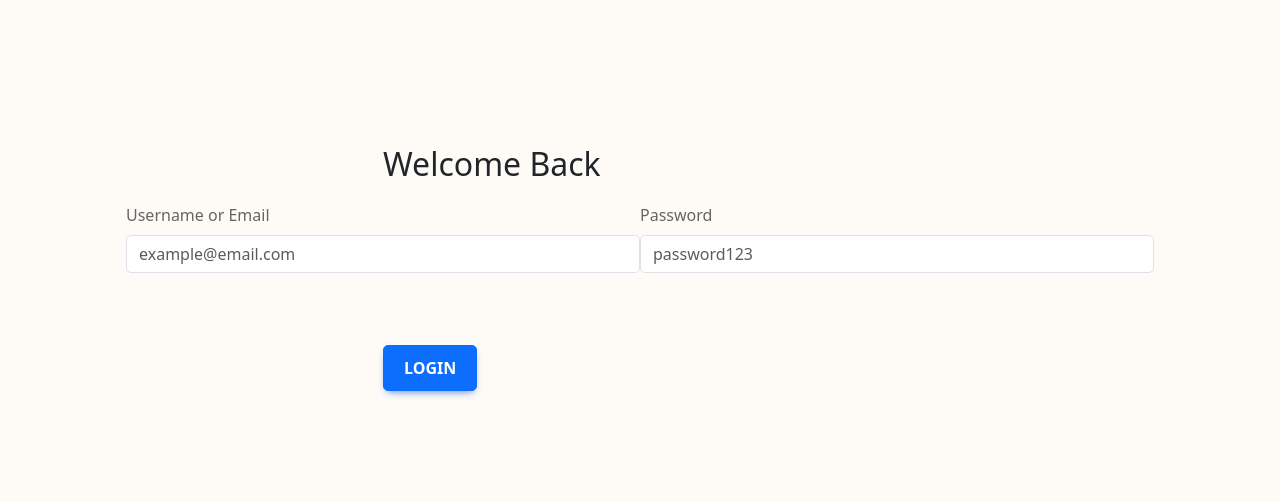
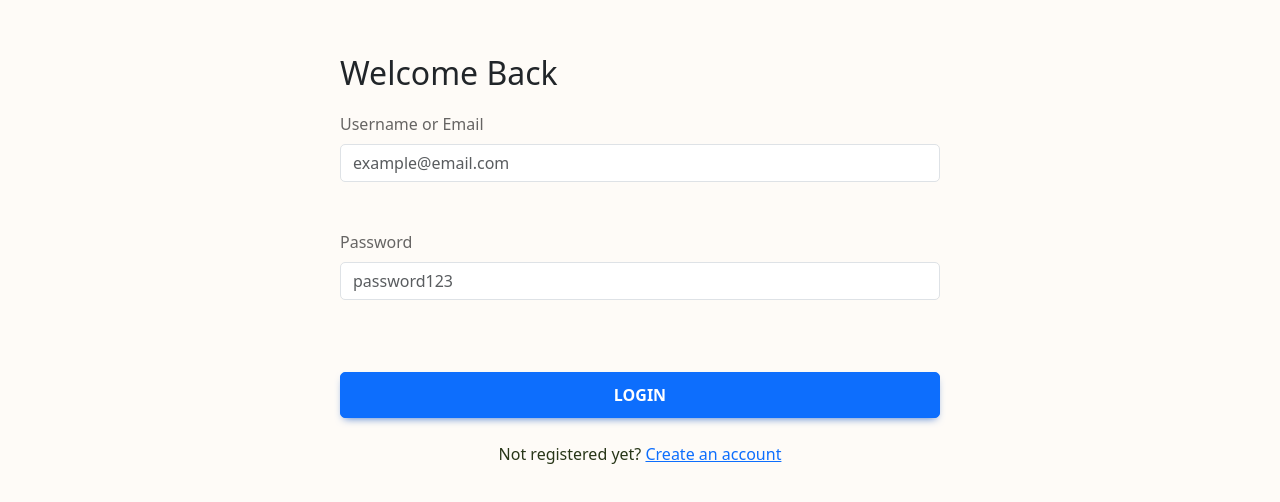
Before and after one commit to tlg-24-05-visa-sde-2/JavaScript-Project-Team-4, a React (Create React App) app in the folder client/: page /login in a window 1280 px wide. Shown: the part 132-634 px from the top of the page. Built offline with nearby package versions, Linux system fonts and the light colour scheme.

Commit message:
Login and signup page styling

```diff
--- a/client/src/assets/css/signup.css
+++ b/client/src/assets/css/signup.css
@@ -2,16 +2,22 @@
   background-color: #fefbf7;
   display: flex;
   flex-direction: column;
-  height: 100vh;
+  height: 100%;
   align-items: center;
   justify-content: center;
 }
 
 .signup-container {
+  display: flex;
+  flex-direction: column;
+  justify-content: center;
+  align-items: center;
   padding: 20px;
+  width: 50%;
 }
 
 .signup-container h2 {
+  width: 100%;
   margin-bottom: 20px;
 }
 
@@ -23,4 +29,31 @@
   border-radius: 5px;
   padding: 10px 20px;
   font-weight: bold;
+  width: 100%;
 }
+
+.user-form {
+  flex-direction: column;
+}
+
+.text-light {
+  width: 100%;
+}
+
+.text-light input {
+  width: 100%;
+}
+
+.user-input {
+  width: 100%;
+}
+
+.call-to-register {
+  padding-top: 24px;
+  text-align: center;
+  color: #283618;
+}
+
+.form-check-input[type="checkbox"] {
+  width: 1em;
+}
--- a/client/src/index.css
+++ b/client/src/index.css
@@ -1,4 +1,5 @@
 body {
+  height: 100%;
   margin: 0;
   font-family: -apple-system, BlinkMacSystemFont, "Segoe UI", "Roboto", "Oxygen",
     "Ubuntu", "Cantarell", "Fira Sans", "Droid Sans", "Helvetica Neue",
@@ -8,8 +9,14 @@ body {
   background-color: #fefae0;
 }
 
+html {
+  height: 100%;
+  background-color: #fefae0;
+}
+
 #root {
   background-color: #fefae0;
+  height: 100%;
 }
 
 code {
--- a/client/src/pages/Login.tsx
+++ b/client/src/pages/Login.tsx
@@ -4,7 +4,7 @@
  * This login is prepped to package up your user's input and pass it to whatever endpoint you may need to send it to
  *
  * Checkout the AuthService class handle and/or modify the logic used to log a user in
-*/
+ */
 
 import React, { ChangeEvent, useState } from "react";
 import Button from "react-bootstrap/Button";
@@ -12,6 +12,7 @@ import { toast } from "react-toastify";
 import Col from "react-bootstrap/Col";
 import Form from "react-bootstrap/Form";
 import AuthService from "../utils/AuthService";
+import { Link } from "react-router-dom";
 
 interface FormState {
   emailOrUsername: string;
@@ -20,7 +21,10 @@ interface FormState {
 
 function Login(): React.ReactElement {
   // State variable to hold our form data
-  const [formState, setFormState] = useState<FormState>({ emailOrUsername: "", password: "" });
+  const [formState, setFormState] = useState<FormState>({
+    emailOrUsername: "",
+    password: "",
+  });
 
   const [validated, setValidated] = useState<boolean>(false);
 
@@ -46,25 +50,24 @@ function Login(): React.ReactElement {
     // Handle the rest of the Login functionality here!
     // Change this to whatever your logic may need to be!
     const data: object = {
-        emailOrUsername: formState.emailOrUsername,
-        password: formState.password
-    }
+      emailOrUsername: formState.emailOrUsername,
+      password: formState.password,
+    };
 
-    console.log("data: ", data)
+    console.log("data: ", data);
 
     // Change the type of 'any' after you determine how you are getting your response
     const response: any = await AuthService.handleLogin(data);
 
     console.log("Submit login called");
 
-    if(response === "Login successful") {
+    if (response === "Login successful") {
       // Redirect to the login page
       toast.success("Login successful");
 
       setTimeout(() => {
         window.location.replace("/");
       }, 2000);
-
     } else {
       toast.error(`response: ${response}`);
     }
@@ -80,8 +83,8 @@ function Login(): React.ReactElement {
           onSubmit={handleSubmit}
           className="text-light"
         >
-          <Col className="mb-4">
-            <Form.Group as={Col} md="12" className="mb-5">
+          <Col className="mb-4 user-form">
+            <Form.Group as={Col} md="12" className="mb-5 user-input">
               <Form.Label>Username or Email</Form.Label>
               <Form.Control
                 required
@@ -98,7 +101,7 @@ function Login(): React.ReactElement {
               </Form.Control.Feedback>
               <Form.Control.Feedback>Looks good!</Form.Control.Feedback>
             </Form.Group>
-            <Form.Group as={Col} className="mb-5" md="12">
+            <Form.Group as={Col} className="mb-5" md="12 user-input">
               <Form.Label>Password</Form.Label>
               <Form.Control
                 required
@@ -116,7 +119,12 @@ function Login(): React.ReactElement {
               <Form.Control.Feedback>Looks good!</Form.Control.Feedback>
             </Form.Group>
           </Col>
-          <Button type="submit" className="text-center">Login</Button>
+          <Button type="submit" className="text-center">
+            Login
+          </Button>
+          <p className="call-to-register">
+            Not registered yet? <Link to="/signup">Create an account</Link>
+          </p>
         </Form>
       </div>
     </div>
```
Also changed, not shown: client/src/pages/Signup.tsx (+12 -8 lines).
